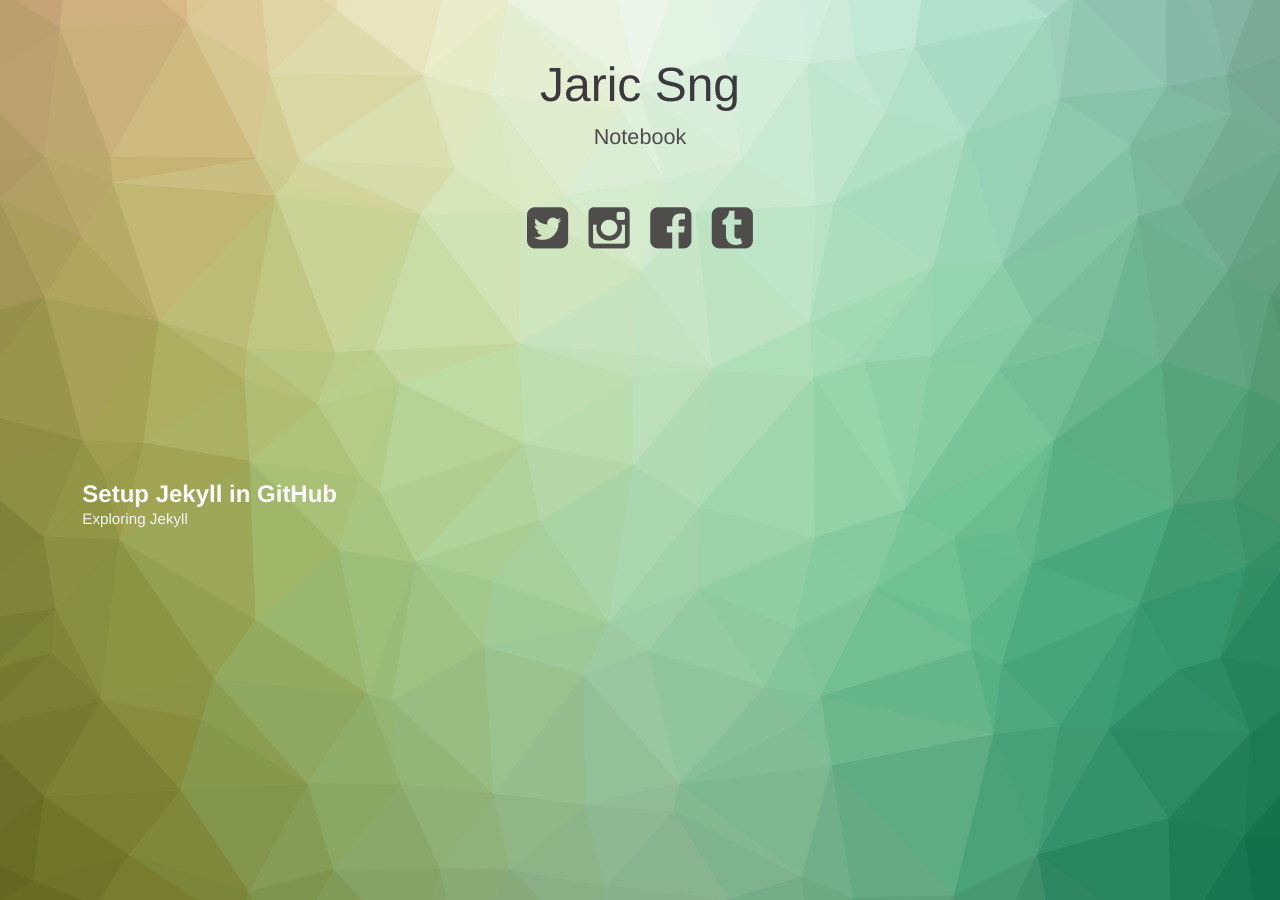
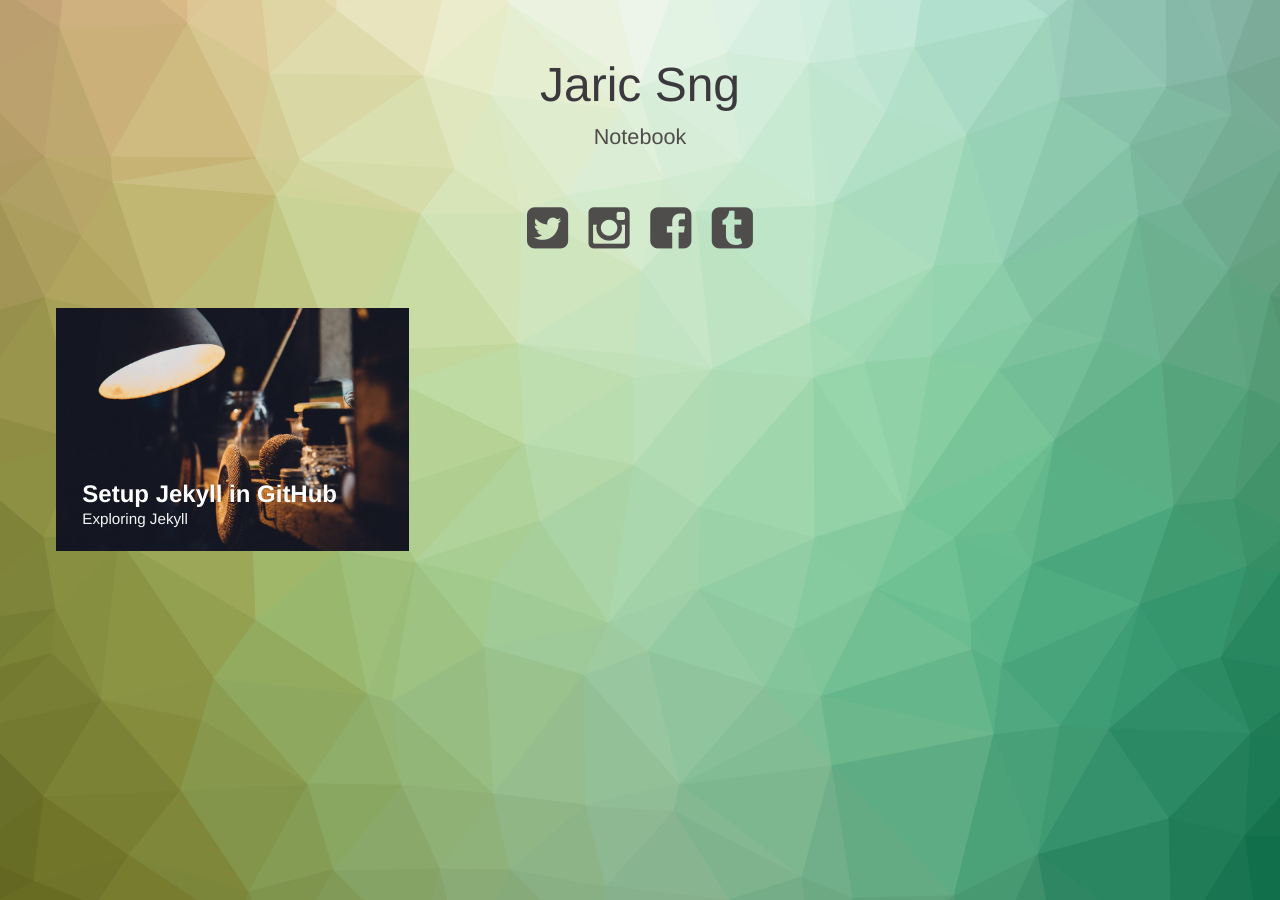
Before and after one commit to jaricsng/jaricsng.github.io, a Jekyll site: the page built from index.html, in a window 1280 px wide. Built offline with Jekyll 4.4.1, drawn with Linux system fonts in a browser that asks for light colours.

Commit message:
clean up

```diff
--- a/_posts/2017-09-10-jekyll.markdown
+++ b/_posts/2017-09-10-jekyll.markdown
@@ -3,6 +3,7 @@ title:  "Setup Jekyll in GitHub"
 subtitle: "Exploring Jekyll"
 author: "Jaric Sng"
 avatar: "img/authors/wferr.png"
+image: "img/f.jpg"
 date:   2017-09-10 17:00:00
 ---
 # Customizing GitHub Pages
```
